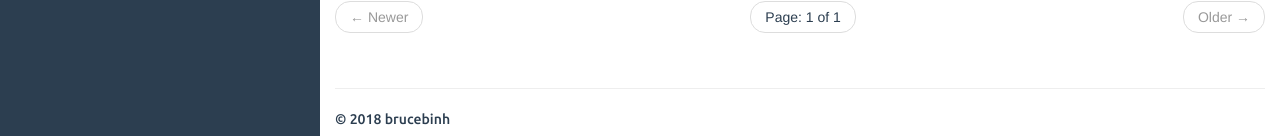
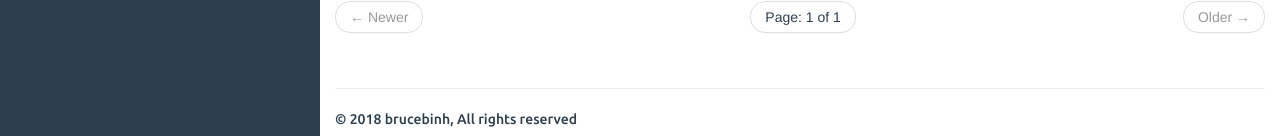
Before and after one commit to brucebinh/brucebinh.github.io, a Jekyll site: the page built from index.html, in a window 1280 px wide and 1086 px high. Shown: the part 947-1083 px from the top of the window. Built offline with Jekyll 4.4.1, drawn with Linux system fonts in a browser that asks for light colours; the list of posts is cut into pages by our own code.

Commit message:
update kelly 4

```diff
--- a/_includes/default.html
+++ b/_includes/default.html
@@ -99,7 +99,7 @@
 		<footer>
 			<hr/>
 			<p>
-				&copy; {{ site.time | date: '%Y' }} {{ site.author.name }}
+				&copy; {{ site.time | date: '%Y' }} {{ site.author.name }}, All rights reserved
 			</p>
 		</footer>
 	</div>
```
